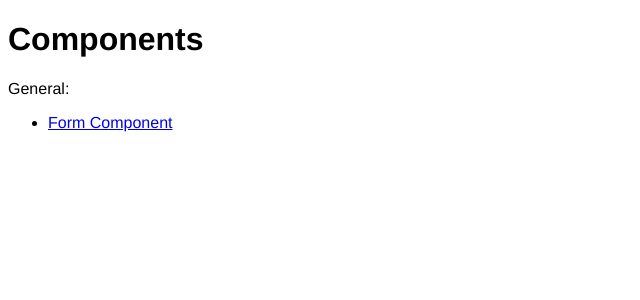
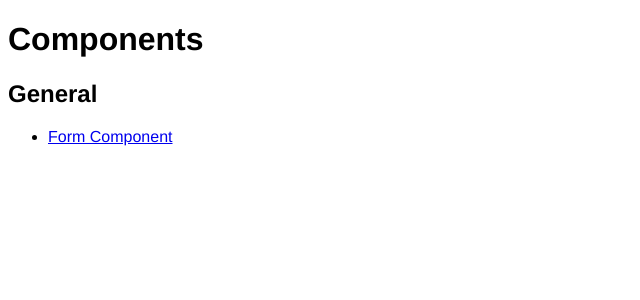
Before and after one commit to aclarke211/vue-tools, a Vue app: page / in a window 1280 px wide. Shown: the top 300 px of the page, without its empty margins (0-640 px from the left). Built offline with nearby package versions, Linux system fonts and the light colour scheme.

Commit message:
Categorize components and dynamically display the route links in Home view.

```diff
--- a/src/router.js
+++ b/src/router.js
@@ -8,7 +8,7 @@ const routes = [
     component: () => import(/* webpackChunkName: "Home" */ './views/Home.vue'),
   },
   {
-    path: '/components/form',
+    path: '/components/general/form',
     name: 'formComponent',
     component: () => import(/* webpackChunkName: "FormComponent" */ './components/FormComponent.vue'),
   },
--- a/src/views/Home.vue
+++ b/src/views/Home.vue
@@ -1,18 +1,23 @@
 <template>
   <div class="home">
     <div class="component-list">
-      <h1>Components</h1>
-      <p>General:</p>
-      <ul>
-        <li
-          v-for="componentRoute in componentRoutes"
-          :key="componentRoute.path">
-          <router-link
-            :to="componentRoute.path">
-            {{ formattedName(componentRoute.name) }}
-          </router-link>
-        </li>
-      </ul>
+      <div class="category" v-for="(category, catKey) in categories" :key="catKey">
+        <h1 class="category__title">{{ category.name }}</h1>
+        <div class="subcategory" v-for="(subcategory, subKey) in category.subcategories" :key="subKey">
+          <h2 class="subcategory__title">{{ subcategory.name }}</h2>
+          <ul class="subcategory__routes">
+            <li
+              class="subcategory__route"
+              v-for="route in getRoutes(subcategory.pathid)"
+              :key="route.path">
+              <router-link
+                :to="route.path">
+                {{ formattedName(route.name) }}
+              </router-link>
+            </li>
+          </ul>
+        </div>
+      </div>
     </div>
   </div>
 </template>
@@ -24,16 +29,25 @@ export default {
   name: 'home',
   data: () => ({
     routes,
+    categories: [
+      {
+        name: 'Components',
+        subcategories: [
+          {
+            name: 'General',
+            pathid: '/components/general',
+          },
+        ],
+      },
+    ],
   }),
-  computed: {
-    componentRoutes() {
-      return routes.filter(routeName => routeName.path.includes('/'));
-    },
-  },
   methods: {
     formattedName(name) {
       return (name.charAt(0).toUpperCase() + name.slice(1)).match(/[A-Z][a-z]+|[0-9]+/g).join(' ');
     },
+    getRoutes(pathid) {
+      return routes.filter(routeName => routeName.path.includes(pathid));
+    },
   },
 };
 </script>
```
